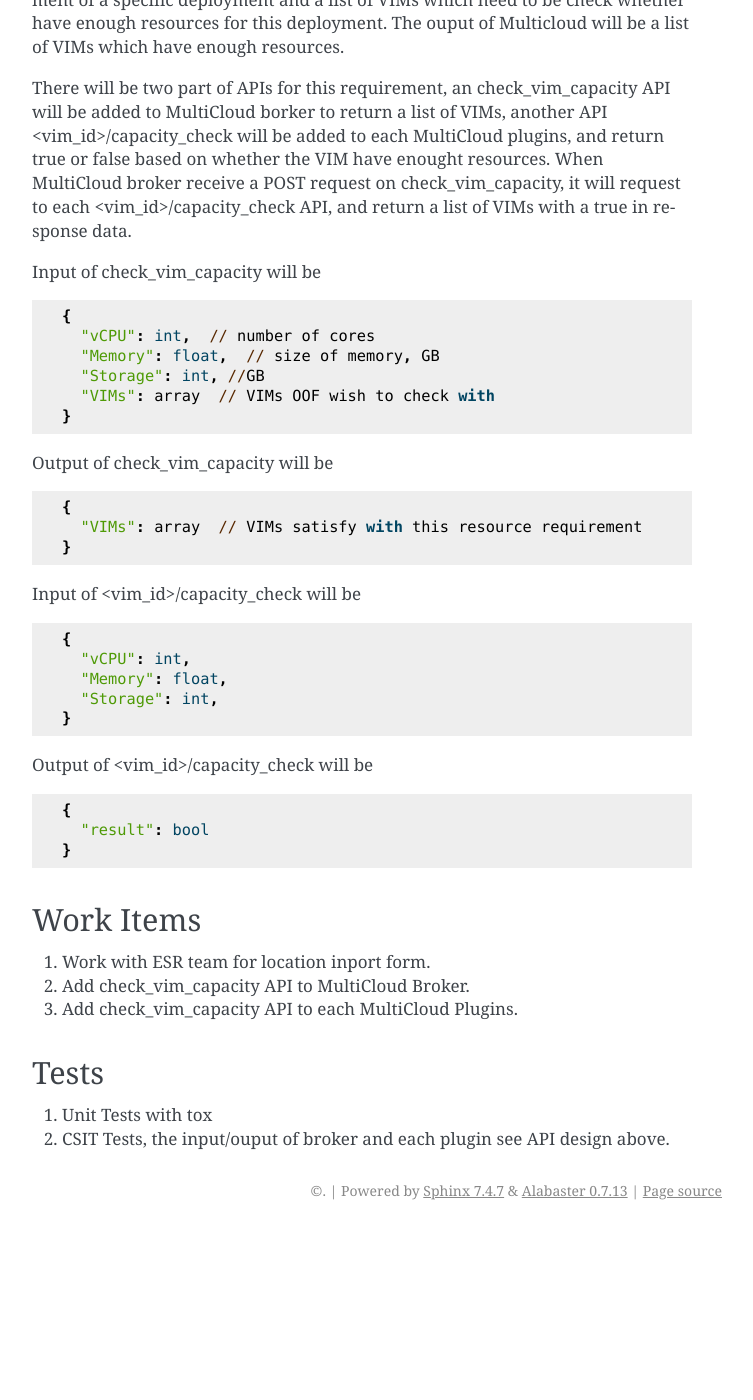
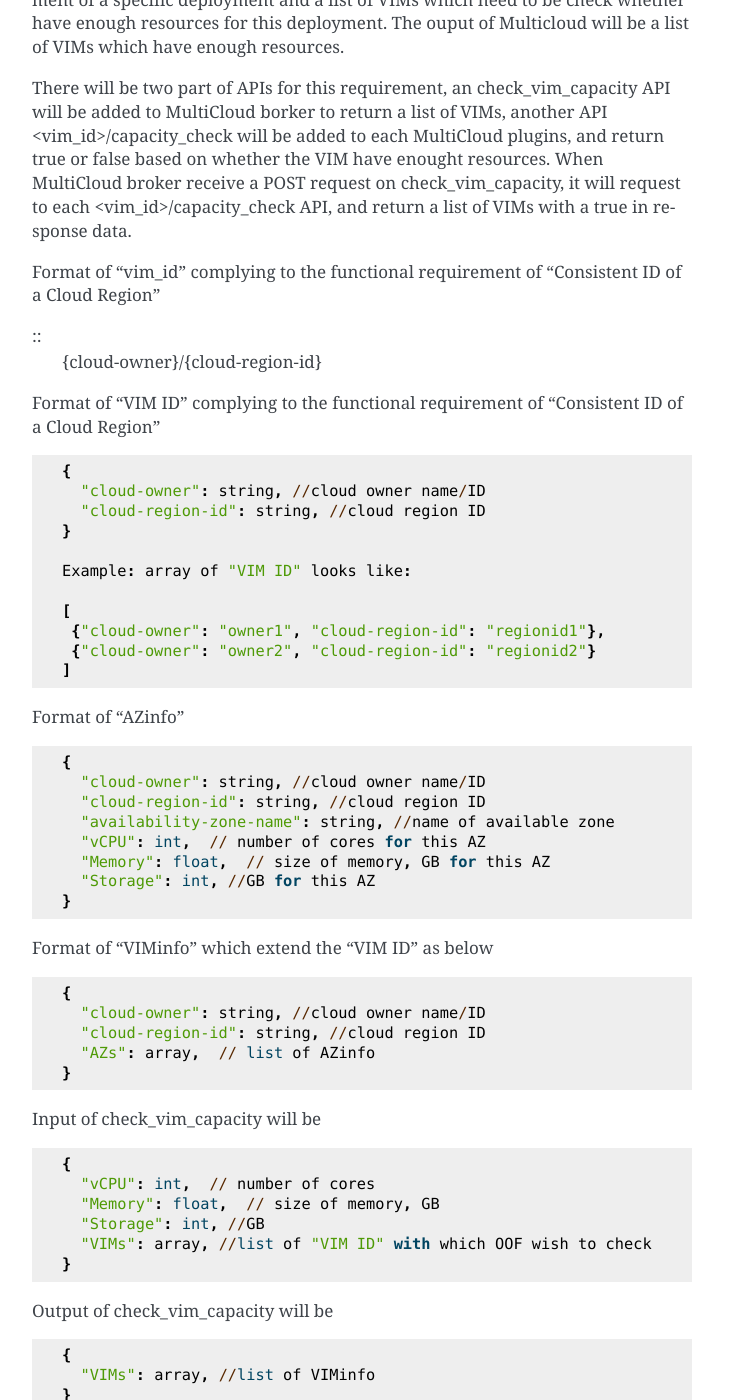
Before and after one commit to onap/multicloud-framework, a Sphinx documentation site: the page built from docs/specs/multicloud_resource_capacity_check.rst, in a window 1280 px wide and 1400 px high, scrolled down 1052 px. Shown: the whole window, without its empty margins (388-1141 px from the left). Built offline with Sphinx 7.4.7, drawn with Linux system fonts in a browser that asks for light colours; before the commit the page ends 2282 px from its top, so only the background shows below that; some of the changed text lies outside the part shown.

Commit message:
Draft the enhancement of capacity_check API
To support F-GPS at AZ level

Change-Id: Idc89afaaa1e649ec5735ce5b537dc37cca71a5a7
Issue-ID: MULTICLOUD-485
Signed-off-by: Bin Yang <bin.yang@windriver.com>

```diff
--- a/docs/specs/multicloud_resource_capacity_check.rst
+++ b/docs/specs/multicloud_resource_capacity_check.rst
@@ -58,6 +58,51 @@
 <vim_id>/capacity_check API, and return a list of VIMs with a true in response
 data.
 
+Format of "vim_id" complying to the functional requirement of
+"Consistent ID of a Cloud Region"
+
+::
+  {cloud-owner}/{cloud-region-id}
+
+Format of "VIM ID" complying to the functional requirement of
+"Consistent ID of a Cloud Region"
+
+::
+
+  {
+    "cloud-owner": string, //cloud owner name/ID
+    "cloud-region-id": string, //cloud region ID
+  }
+
+  Example: array of "VIM ID" looks like:
+
+  [
+   {"cloud-owner": "owner1", "cloud-region-id": "regionid1"},
+   {"cloud-owner": "owner2", "cloud-region-id": "regionid2"}
+  ]
+
+Format of "AZinfo"
+
+::
+
+  {
+    "cloud-owner": string, //cloud owner name/ID
+    "cloud-region-id": string, //cloud region ID
+    "availability-zone-name": string, //name of available zone
+    "vCPU": int,  // number of cores for this AZ
+    "Memory": float,  // size of memory, GB for this AZ
+    "Storage": int, //GB for this AZ
+  }
+
+Format of "VIMinfo" which extend the "VIM ID" as below
+
+::
+
+  {
+    "cloud-owner": string, //cloud owner name/ID
+    "cloud-region-id": string, //cloud region ID
+    "AZs": array,  // list of AZinfo
+  }
 
 Input of check_vim_capacity will be
 
@@ -67,7 +112,7 @@
     "vCPU": int,  // number of cores
     "Memory": float,  // size of memory, GB
     "Storage": int, //GB
-    "VIMs": array  // VIMs OOF wish to check with
+    "VIMs": array, //list of "VIM ID" with which OOF wish to check
   }
 
 Output of check_vim_capacity will be
@@ -75,7 +120,7 @@
 ::
 
   {
-    "VIMs": array  // VIMs satisfy with this resource requirement
+    "VIMs": array, //list of VIMinfo
   }
 
 Input of <vim_id>/capacity_check will be
@@ -94,7 +139,8 @@
 ::
 
   {
-    "result": bool
+    "result": bool,
+    "AZs": array, //list of AZinfo
   }
 
 
```
